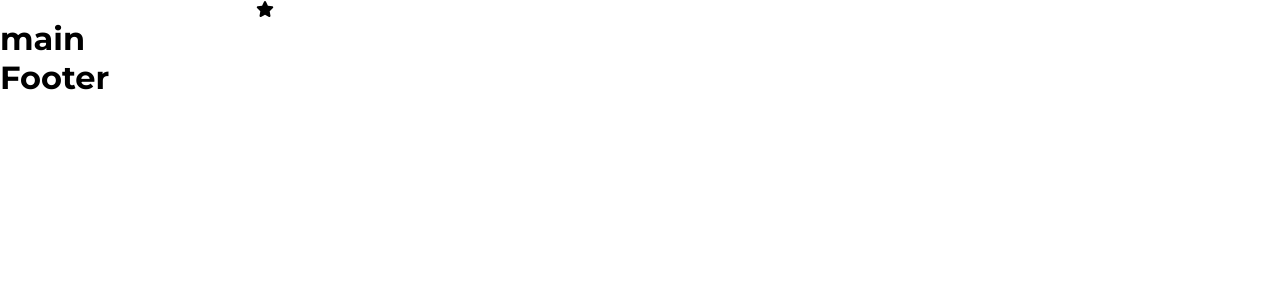
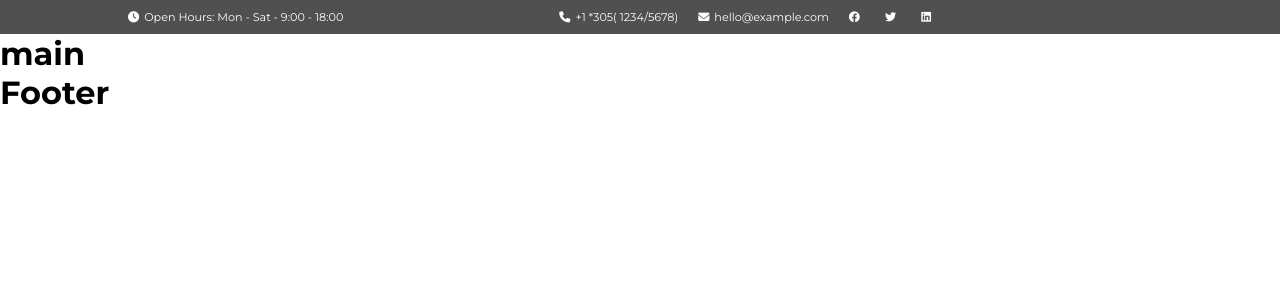
Before and after one commit to GianbaBotassi/proj-html-vuejs, a Vue app: page / in a window 1280 px wide. Shown: the top 300 px of the page. Built offline with nearby package versions, Linux system fonts and the light colour scheme.

Commit message:
Issue with font awesome npm install, used cdn fa in index.html Done infotopbar

```diff
--- a/index.html
+++ b/index.html
@@ -1,13 +1,19 @@
 <!DOCTYPE html>
 <html lang="en">
+
 <head>
   <meta charset="UTF-8" />
   <link rel="icon" type="image/svg+xml" href="/vite.svg" />
   <meta name="viewport" content="width=device-width, initial-scale=1.0" />
-    <title>Vite + Vue</title>
+  <link rel="stylesheet" href="https://cdnjs.cloudflare.com/ajax/libs/font-awesome/6.4.0/css/all.min.css"
+    integrity="sha512-iecdLmaskl7CVkqkXNQ/ZH/XLlvWZOJyj7Yy7tcenmpD1ypASozpmT/E0iPtmFIB46ZmdtAc9eNBvH0H/ZpiBw=="
+    crossorigin="anonymous" referrerpolicy="no-referrer" />
+  <title>NEXGEN</title>
 </head>
+
 <body>
   <div id="app"></div>
   <script type="module" src="/src/main.js"></script>
 </body>
+
 </html>
--- a/src/components/PageHeader.vue
+++ b/src/components/PageHeader.vue
@@ -9,26 +9,58 @@ export default {
     <header>
         <section id="info-top-bar">
             <div class="cont">
-                <font-awesome-icon :icon="['fas', 'star']" />
+                <div>
+                    <span>
+                        <i class="fa-solid fa-clock"></i>
+                        <span>Open Hours: Mon - Sat - 9:00 - 18:00</span>
+                    </span>
+                </div>
+                <div>
+                    <span>
+                        <i class="fa-solid fa-phone"></i>
+                        <span>+1 *305( 1234/5678)</span>
+                    </span>
+                    <span>
+                        <i class="fa-solid fa-envelope"></i>
+                        <span>hello@example.com</span>
+                    </span>
+                    <a href="#"><i class="fa-brands fa-facebook"></i></a>
+                    <a href="#"><i class="fa-brands fa-twitter"></i></a>
+                    <a href="#"><i class="fa-brands fa-linkedin"></i></a>
+                </div>
+                <div></div>
             </div>
 
         </section>
-        <i class="fa-solid fa-star"></i>
     </header>
 </template>
 
 <style lang="scss" scoped>
 @use 'styles/partials/variables.scss' as *;
+@use 'styles/partials/mixins.scss' as *;
 
 header {
 
 
 
     #info-top-bar {
-        // background-color: $abbey;
-        // color: $white;
-        // font-size: 0.8rem;
-        // height: 50px;
+        background-color: $abbey;
+        color: $white;
+        font-size: 0.7rem;
+        padding: 10px 0;
+
+        >div {
+            @include flex-content(between);
+
+            i {
+                margin-right: 5px
+            }
+
+            >div {
+                @include flex-content(center);
+                gap: 20px;
+            }
+        }
     }
 }
 </style>
--- a/src/main.js
+++ b/src/main.js
@@ -1,17 +1,5 @@
 import { createApp } from 'vue'
-
-/* import the fontawesome core */
-import { library } from '@fortawesome/fontawesome-svg-core'
-
-/* import font awesome icon component */
-import { FontAwesomeIcon } from '@fortawesome/vue-fontawesome'
-
-/* import specific icons */
-import { faStar } from '@fortawesome/free-solid-svg-icons'
-
-/* add icons to the library */
-library.add(faStar)
 
 import App from './App.vue'
 
-createApp(App).component("font-awesome-icon", FontAwesomeIcon).mount('#app')
+createApp(App).mount('#app')
--- a/styles/general.scss
+++ b/styles/general.scss
@@ -18,12 +18,13 @@ li {
 
 a {
     text-decoration: none;
+    color: inherit;
 }
 
 .cont {
     max-width: 1160px;
     margin: 0 auto;
-    width: 60%;
+    width: 80%;
 }
 
 body {
```
Lines whose indentation alone changed are shown as unchanged.
